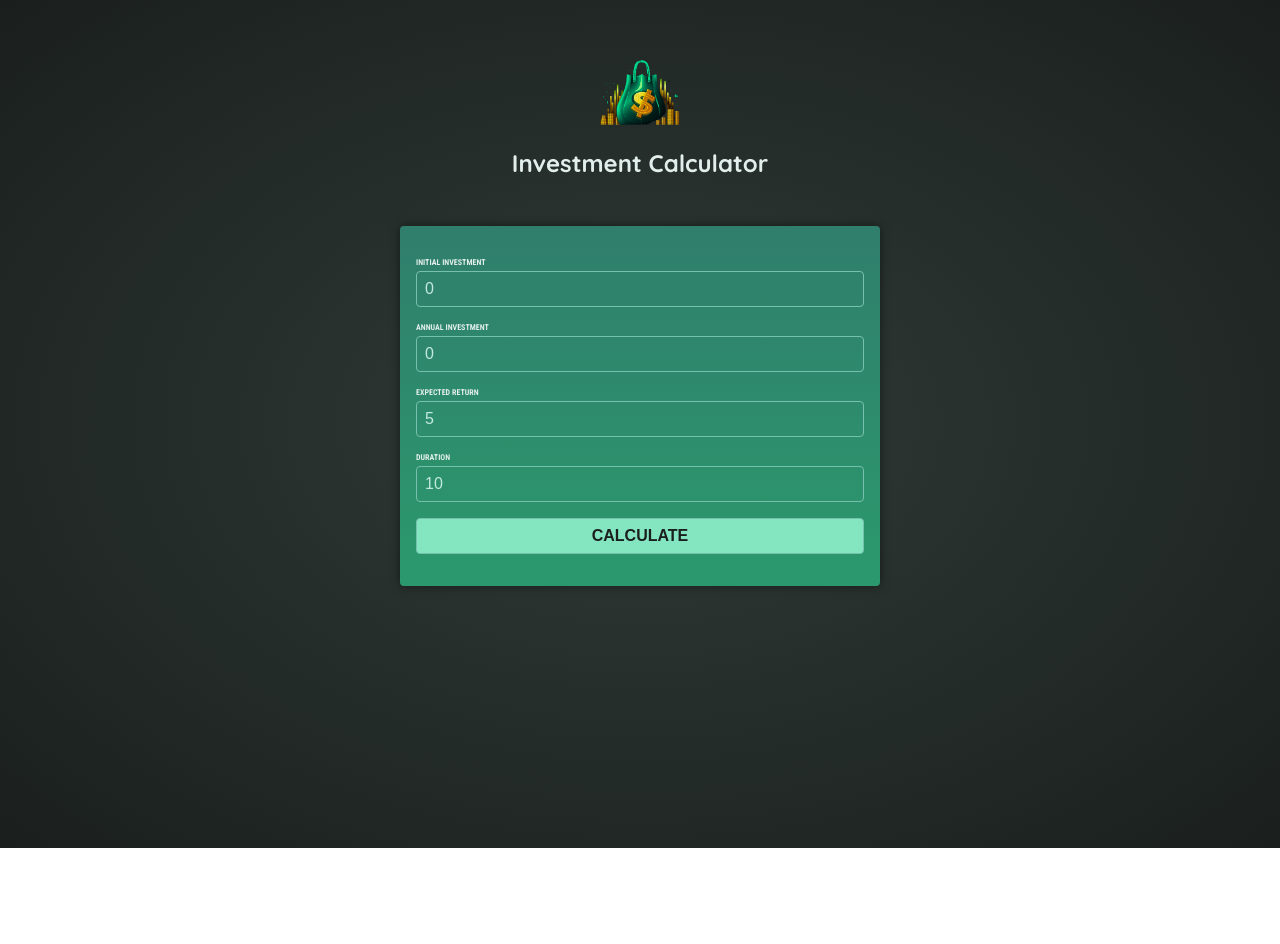
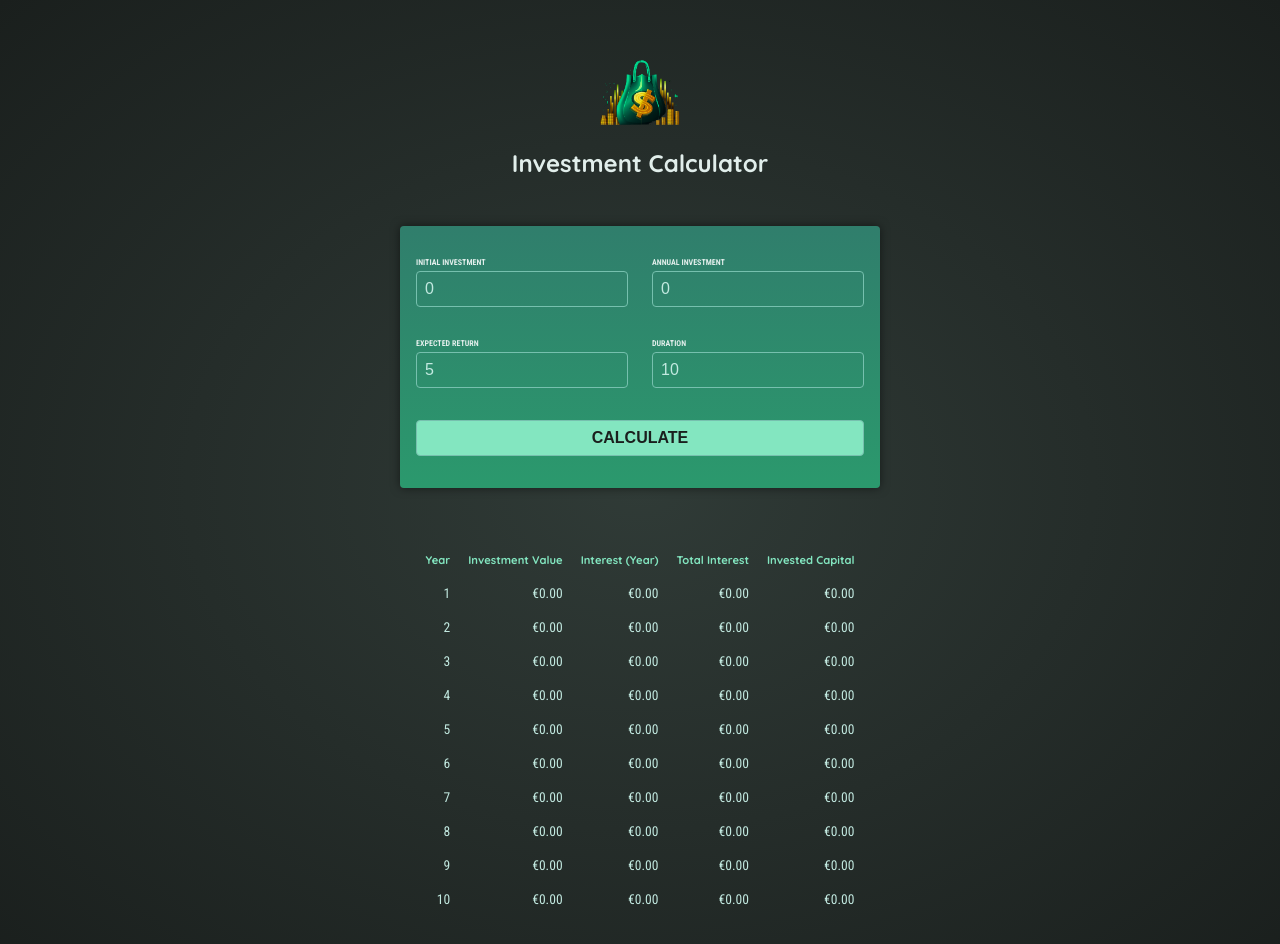
Before and after one commit to carlo-ddm/02-starting-project, an Angular app: page / in a window 1280 px wide. Both pictures are taken after a click on the button "CALCULATE". Shown: the top 944 px of the page. Before the commit the page ends 848 px from the top, so only its background shows below. Built offline with nearby package versions, Linux system fonts and the light colour scheme.

Commit message:
defizione tabella investimenti

```diff
--- a/src/app/app.component.html
+++ b/src/app/app.component.html
@@ -1,2 +1,3 @@
 <app-header/>
 <app-user-input (calculate)="calculateInvestmentResults($event)"/>
+<app-investment-results [results]="resultsData"/>
--- a/src/app/app.component.ts
+++ b/src/app/app.component.ts
@@ -1,18 +1,29 @@
 import { Component } from '@angular/core';
 import { HeaderComponent } from './header/header.component';
 import { UserInputComponent } from './user-input/user-input.component';
-import { InvestmetInput } from './investment-input.model';
+import { InvestmentResultsComponent } from './investment-results/investment-results.component';
+import { type InvestmetInput } from './investment-input.model';
 
 @Component({
   selector: 'app-root',
   standalone: true,
-  imports: [HeaderComponent, UserInputComponent],
+  imports: [HeaderComponent, UserInputComponent, InvestmentResultsComponent],
   templateUrl: './app.component.html',
 })
 export class AppComponent {
+  // In questo caso non esternalizzo
+  resultsData?: {
+    year: number;
+    interest: number;
+    valueEndOfYear: number;
+    annualInvestment: number;
+    totalInterest: number;
+    totalAmountInvested: number;
+  }[];
 
   calculateInvestmentResults(data: InvestmetInput) {
-    const {initialInvestment, annualInvestment, expectedReturn, duration} = data; // destrutturazione
+    const { initialInvestment, annualInvestment, expectedReturn, duration } =
+      data; // destrutturazione
     const annualData = [];
     let investmentValue = initialInvestment;
 
@@ -32,6 +43,6 @@ export class AppComponent {
       });
     }
 
-    return annualData;
+    return this.resultsData = annualData;
   }
 }
--- /dev/null
+++ b/src/app/investment-results/investment-results.component.css
@@ -0,0 +1,19 @@
+table {
+  max-width: 50rem;
+  margin: 2rem auto;
+  padding: 1rem;
+  table-layout: fixed;
+  border-spacing: 1rem;
+  text-align: right;
+}
+
+table thead {
+  font-size: 0.7rem;
+  color: #83e6c0;
+}
+
+table tbody {
+  font-family: "Roboto Condensed", sans-serif;
+  font-size: 0.85rem;
+  color: #c2e9e0;
+}
--- /dev/null
+++ b/src/app/investment-results/investment-results.component.html
@@ -0,0 +1,26 @@
+@if (!results) {
+<p class="center">Plese enter some values and press "Calculate".</p>
+} @else {
+<table>
+  <thead>
+    <tr>
+      <th>Year</th>
+      <th>Investment Value</th>
+      <th>Interest (Year)</th>
+      <th>Total Interest</th>
+      <th>Invested Capital</th>
+    </tr>
+  </thead>
+  <tbody>
+    @for (result of results; track result.year) {
+    <tr>
+      <td>{{ result.year }}</td>
+      <td>{{ result.valueEndOfYear | currency: "EUR" }}</td>
+      <td>{{ result.interest | currency: "EUR"}}</td>
+      <td>{{ result.totalInterest | currency: "EUR"}}</td>
+      <td>{{ result.totalAmountInvested | currency: "EUR"}}</td>
+    </tr>
+    }
+  </tbody>
+</table>
+}
--- a/src/app/user-input/user-input.component.html
+++ b/src/app/user-input/user-input.component.html
@@ -1,5 +1,5 @@
 <form (ngSubmit)="onSubmit()">
-  <div class="innput-group">
+  <div class="input-group">
     <p>
       <label for="initial-investment">Initial Investment</label>
       <input
@@ -18,6 +18,8 @@
         [(ngModel)]="enteredAnnualInvestment"
       />
     </p>
+  </div>
+  <div class="input-group">
     <p>
       <label for="expected-return">Expected Return</label>
       <input
@@ -38,6 +40,7 @@
       />
     </p>
   </div>
+
   <p>
     <button type="submit">Calculate</button>
   </p>
--- a/src/app/user-input/user-input.component.ts
+++ b/src/app/user-input/user-input.component.ts
@@ -1,6 +1,6 @@
 import { Component, EventEmitter, Output } from '@angular/core';
 import { FormsModule } from '@angular/forms';
-import { InvestmetInput } from '../investment-input.model';
+import { type InvestmetInput } from '../investment-input.model';
 
 @Component({
   selector: 'app-user-input',
```
Also changed, not shown: src/app/investment-results/investment-results.component.ts (added, +20 -0 lines).
